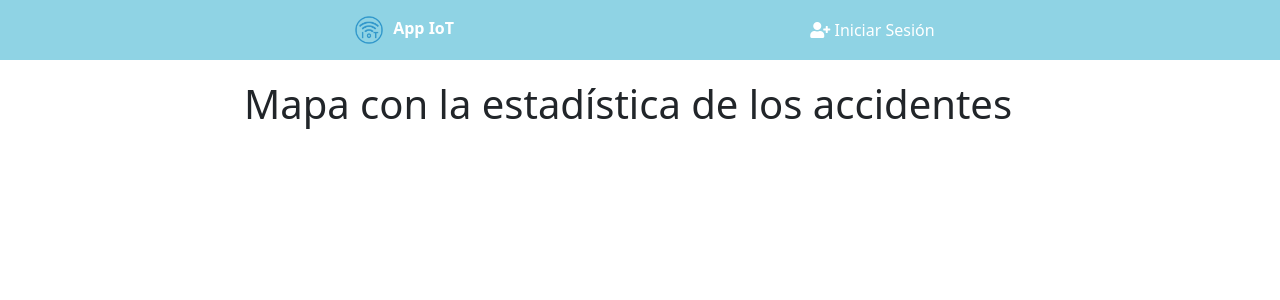
After one commit to miguel92/IoT-SensorUltrasonido, a Flask app: template templates/mapaEstadistica.html in a window 1280 px wide. The commit adds this page. Shown: the top 300 px of the page. Run offline with Flask 2, Linux system fonts and the light colour scheme; the template is opened without the code that fills it, so the values that code supplies are empty; some libraries are stand-ins or nearby versions.

Commit message:
Mapa de colisiones

```diff
--- a/main.py
+++ b/main.py
@@ -5,6 +5,7 @@ import threading
 from views import *
 import json
 from bson import json_util
+import folium
 
 app = Flask(__name__)
 app.secret_key = 'BQ2S5Idd4C'
@@ -62,6 +63,34 @@ def salir():
 
     return render_template('index.html')
 
+@app.route('/mapaEstadistica') #Se liberan las variables de sesion para cerrar la sesion del cliente
+def mapa_estadistica():
+    map = folium.Map(
+        left='20%',
+        width=800,
+        height=500,
+        location=[37.6000000, -4.5000000],
+        zoom_start=7
+    )
+    rows = get_all_colisiones_views()
+
+    for row in rows:
+        lat=row[0]
+        lon=row[1]
+        lat_lng = (lat, lon)
+        numero_colisiones = row[2]
+        html = folium.Html('<div style="text-align:center"><h4>Numero de colisiones: ' + str(numero_colisiones) + '</div>', script=True)
+        folium.CircleMarker(
+                location=lat_lng,
+                radius=numero_colisiones*5,
+                popup=folium.Popup(html, max_width=300, height=500),
+                tooltip="Click aqui",
+                fill=True,
+                fill_color="crimson"
+            ).add_to(map)
+
+    return render_template('mapaEstadistica.html', map=map._repr_html_())
+
 
 if __name__ == '__main__':
     '''
--- a/models.py
+++ b/models.py
@@ -50,3 +50,9 @@ def get_colision_by_chip_id(chip_id):
         datos = row
 
     return datos
+
+def get_all_colisiones():
+    QUERY = ('SELECT lat, lon, COUNT(*) AS numberColision FROM `learned-pact-312010.ProyectoIoT.colisiones` GROUP BY lat, lon')
+    query_job = client.query(QUERY)  # API request
+    rows = query_job.result()  # Waits for query to finish
+    return rows
--- a/requirements.txt
+++ b/requirements.txt
@@ -13,3 +13,4 @@ paho-mqtt==1.4.0
 google-cloud-bigquery
 Flask~=2.0.0
 bson~=0.5.10
+folium
--- a/templates/base.html
+++ b/templates/base.html
@@ -53,6 +53,9 @@
                 </span>
             </li>
           <li class="nav-item">
+            <a class="nav-link" href="/mapaEstadistica"><i class="fas fa-map-marked"></i> Estadísticas</a>
+          </li>
+          <li class="nav-item">
             <a class="nav-link" href="/salir"><i class="fas fa-sign-out-alt"></i> Salir</a>
           </li>
           {% endif %}
--- /dev/null
+++ b/templates/mapaEstadistica.html
@@ -0,0 +1,11 @@
+{% extends "base.html" %}
+{% block content %}
+
+<div class="row">
+    <div class="col-lg-12 text-center">
+        <h1> Mapa con la estadística de los accidentes</h1>
+		{{ map | safe }}
+    </div>
+</div>
+
+{% endblock content %}
--- a/views.py
+++ b/views.py
@@ -31,3 +31,6 @@ def lista_usuarios():
 
 def colision_usuario(chip_id):
     return get_colision_by_chip_id(chip_id)
+
+def get_all_colisiones_views():
+    return get_all_colisiones()
```
